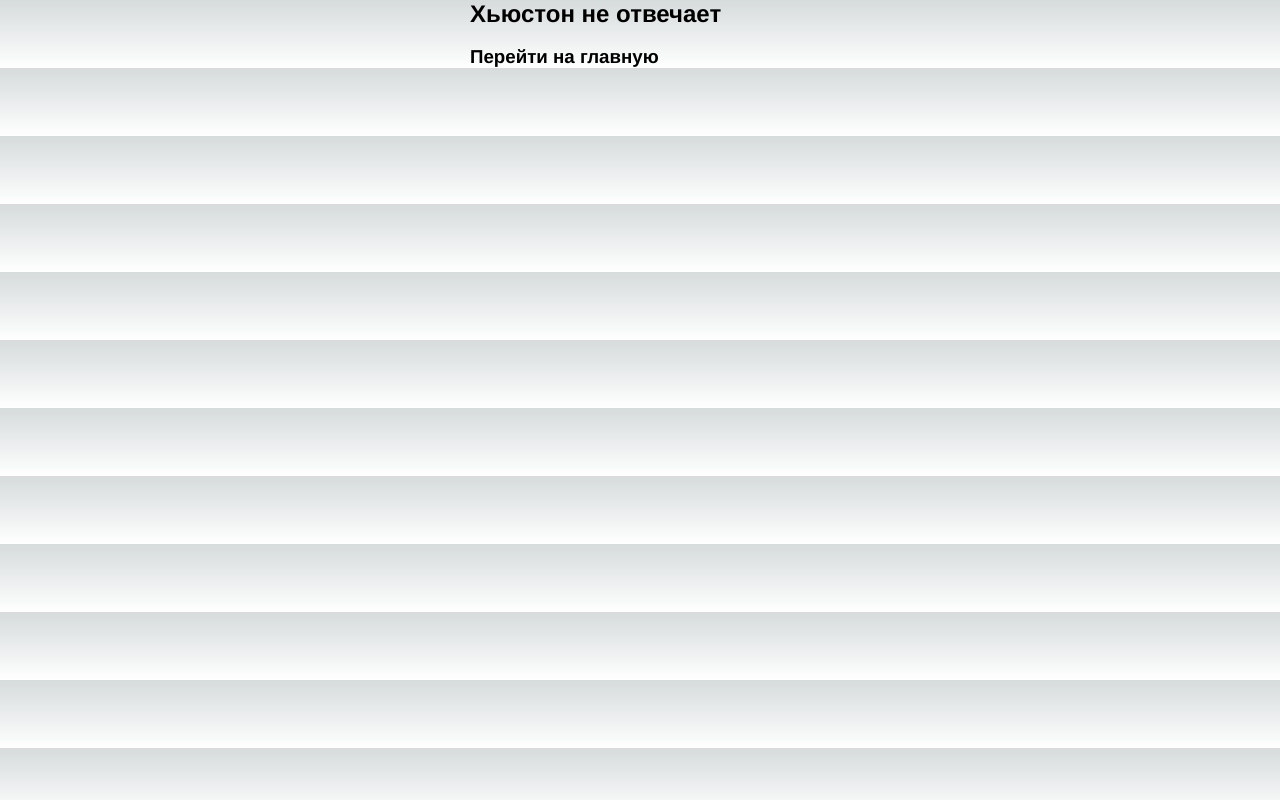
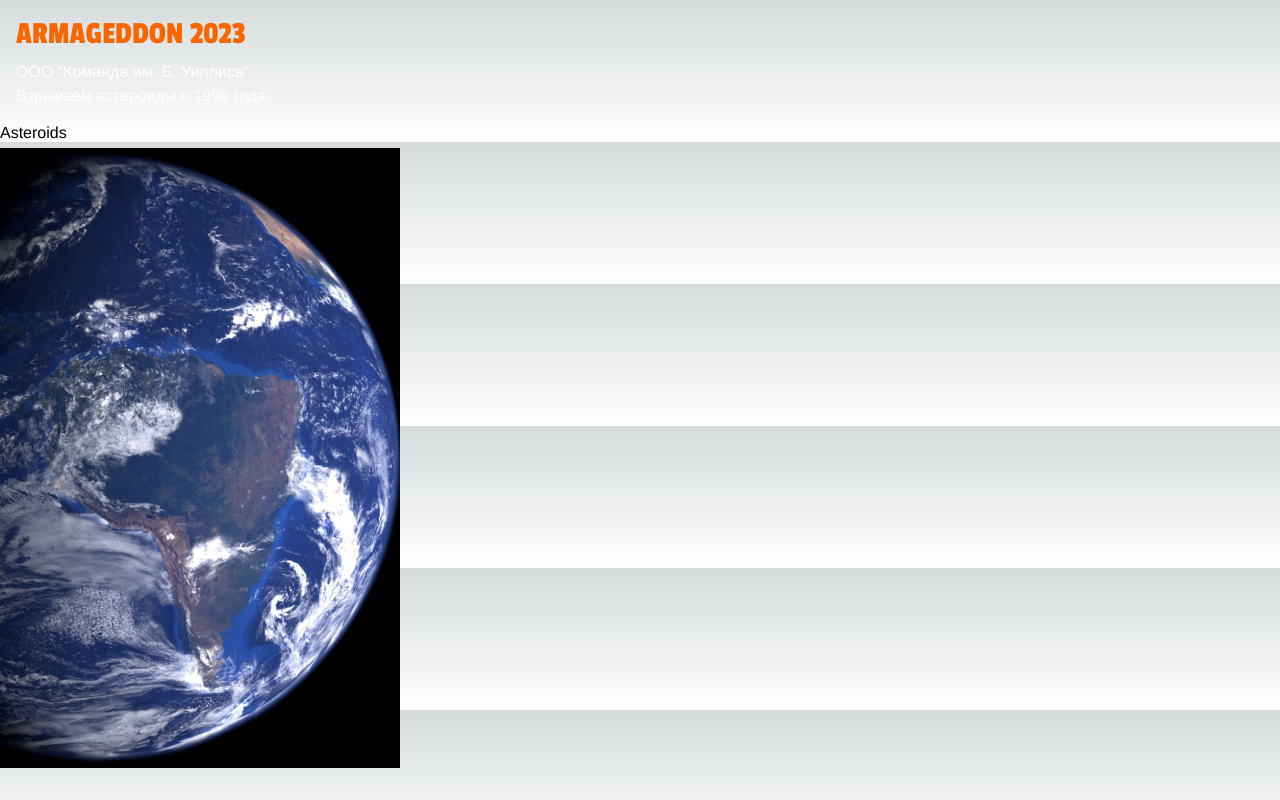
Before and after one commit to elem15/asteroids-vite, a React (Vite) app: page /asteroids in a window 1280 px wide. Built offline with nearby package versions, Linux system fonts and the light colour scheme.

Commit message:
feat: add asterois root

```diff
--- a/src/main.tsx
+++ b/src/main.tsx
@@ -5,9 +5,9 @@ import {
   RouterProvider,
 } from "react-router-dom";
 import "./index.css";
-import App from './App';
 import Root from './routes/root';
 import ErrorPage from './error-page';
+import Asteroids from './routes/asteroids/root';
 
 const router = createBrowserRouter([
   {
@@ -16,8 +16,8 @@ const router = createBrowserRouter([
     errorElement: <ErrorPage />,
     children: [
       {
-        path: "contacts/:contactId",
-        element: <div>Contacts</div>,
+        path: "asteroids",
+        element: <Asteroids />,
       },
     ],
   },
--- /dev/null
+++ b/src/routes/asteroids/root.tsx
@@ -0,0 +1,5 @@
+export default function Asteroids() {
+  return (
+    <div>Asteroids</div>
+  );
+}
```
